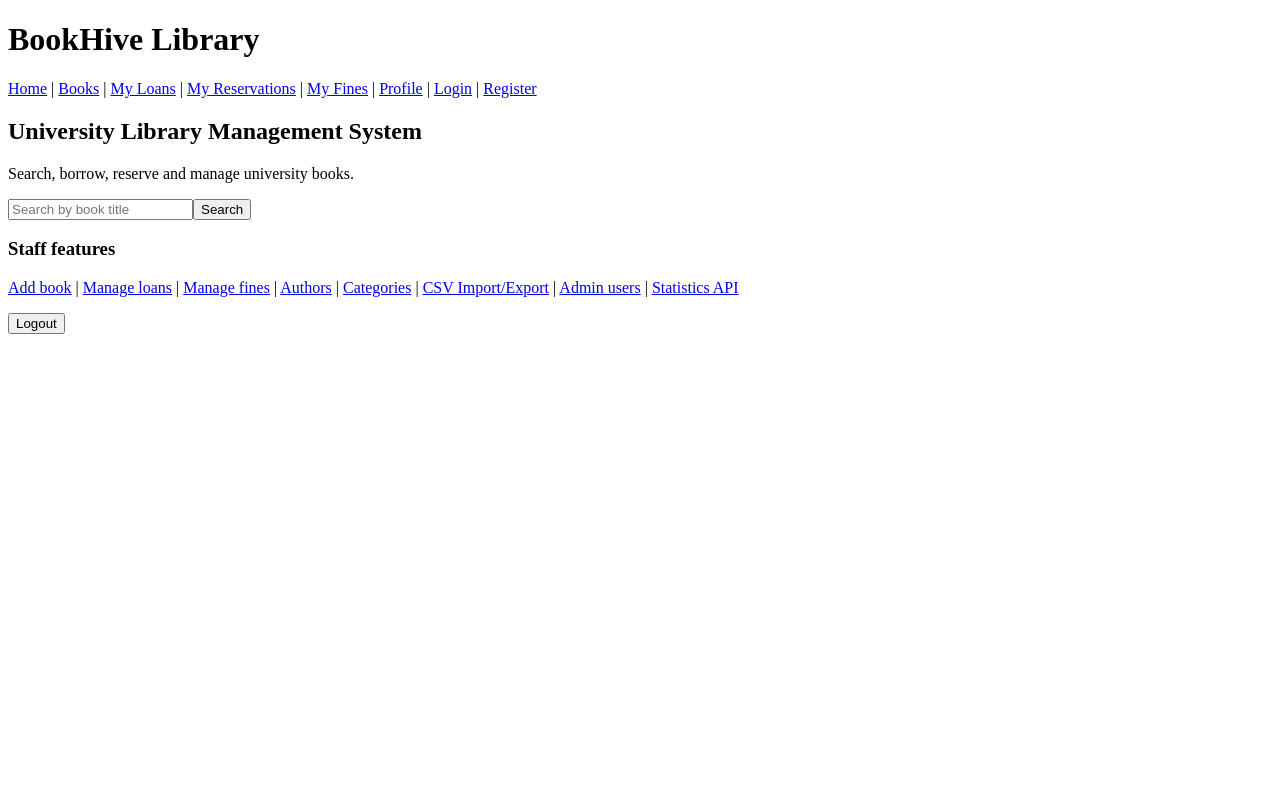
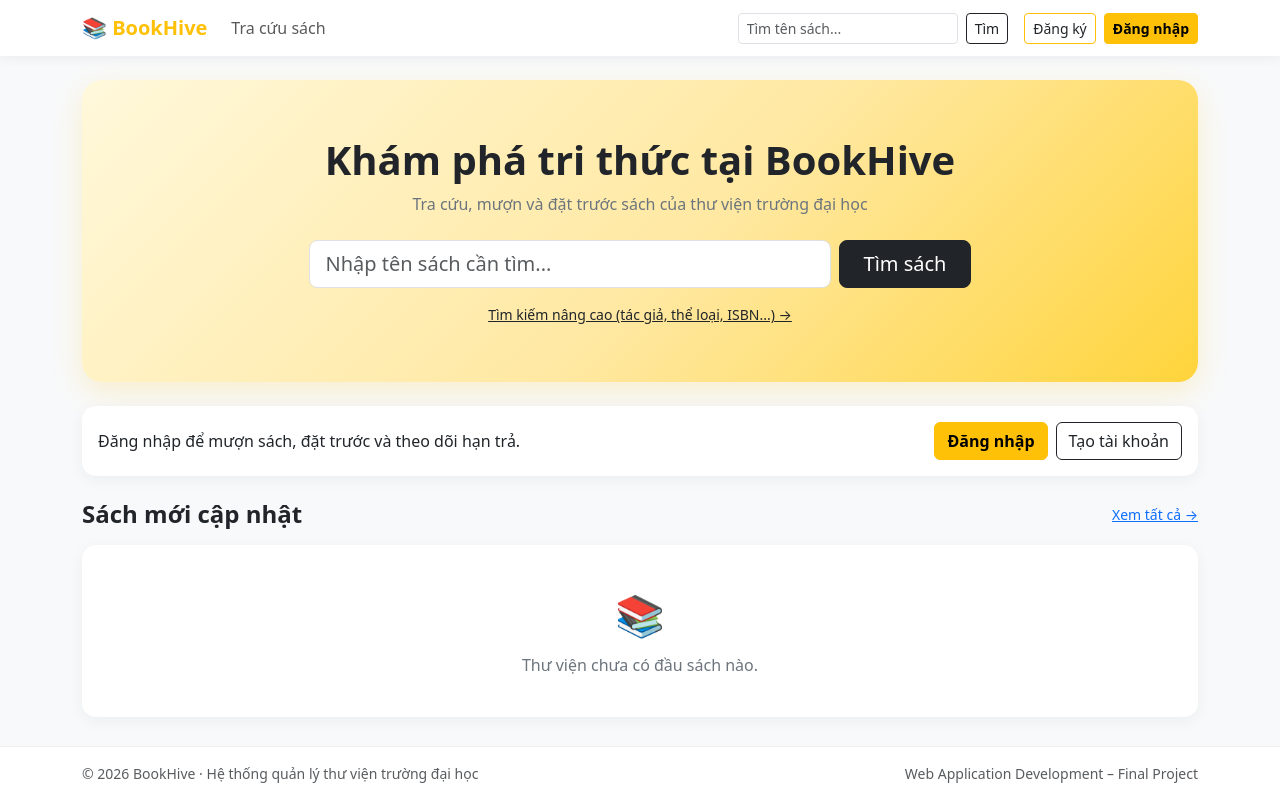
Before and after one commit to Billions-13/BookHive---Library-Management-System, a Spring Boot app: page / in a window 1280 px wide. Run offline with Spring Boot 4, Linux system fonts and the light colour scheme; data that the repository does not hold is empty; some of the project's set-up classes (security, data sources, template engines, error pages and the like) are left out, and stand-ins take their place; some libraries are stand-ins or nearby versions.

Commit message:
Trang chủ: giao diện của Bạn 2 với dữ liệu thật từ database
Hero tìm kiếm, lối tắt theo vai trò, 8 đầu sách mới nhất kèm số cuốn còn lại
hoặc nhãn Hết sách. Bỏ dữ liệu cứng và ảnh via.placeholder.com.

Co-Authored-By: Claude Opus 5.5 <noreply@anthropic.com>

```diff
--- a/src/main/java/com/bookhive/controller/HomeController.java
+++ b/src/main/java/com/bookhive/controller/HomeController.java
@@ -1,12 +1,22 @@
 package com.bookhive.controller;
 
+import com.bookhive.service.BookService;
+import lombok.RequiredArgsConstructor;
 import org.springframework.stereotype.Controller;
+import org.springframework.ui.Model;
 import org.springframework.web.bind.annotation.GetMapping;
 
 @Controller
+@RequiredArgsConstructor
 public class HomeController {
+    private final BookService books;
+
     @GetMapping("/")
-    public String index() {
+    public String index(Model model) {
+        // Newest titles for the "Sách mới cập nhật" section of the home page.
+        model.addAttribute("latestBooks", books
+            .search("", "", "", "", "", "", null, 0, 10, "id", "desc")
+            .getContent().stream().limit(8).toList());
         return "index";
     }
 }
--- a/src/main/resources/templates/index.html
+++ b/src/main/resources/templates/index.html
@@ -1,20 +1,104 @@
 <!DOCTYPE html>
-<html lang="en" xmlns:th="http://www.thymeleaf.org"><head><meta charset="UTF-8"><title>BookHive</title></head><body>
-<header><h1>BookHive Library</h1><nav>
-<a th:href="@{/}">Home</a> | <a th:href="@{/books}">Books</a> |
-<a th:href="@{/my/loans}">My Loans</a> | <a th:href="@{/my/reservations}">My Reservations</a> |
-<a th:href="@{/my/fines}">My Fines</a> | <a th:href="@{/my/profile}">Profile</a> |
-<a th:href="@{/login}">Login</a> | <a th:href="@{/register}">Register</a>
-</nav></header><main><h2>University Library Management System</h2>
-<p>Search, borrow, reserve and manage university books.</p>
-<form th:action="@{/books}" method="get"><input name="title" placeholder="Search by book title"><button>Search</button></form>
-<h3>Staff features</h3><p><a th:href="@{/librarian/books/new}">Add book</a> |
-<a th:href="@{/librarian/loans}">Manage loans</a> |
-<a th:href="@{/librarian/fines}">Manage fines</a> |
-<a th:href="@{/librarian/authors}">Authors</a> |
-<a th:href="@{/librarian/categories}">Categories</a> |
-<a th:href="@{/librarian/catalog/csv}">CSV Import/Export</a> |
-<a th:href="@{/admin/users}">Admin users</a> |
-<a th:href="@{/api/stats}">Statistics API</a></p>
-<form th:action="@{/logout}" method="post"><button>Logout</button></form>
-</main></body></html>
+<html lang="vi" xmlns:th="http://www.thymeleaf.org"
+      xmlns:sec="http://www.thymeleaf.org/extras/spring-security">
+<head th:replace="~{fragments/layout :: head('Trang chủ')}"></head>
+<body class="d-flex flex-column min-vh-100">
+<a th:replace="~{fragments/layout :: skip-link}"></a>
+<nav th:replace="~{fragments/layout :: navbar}"></nav>
+
+<main id="main" class="container py-4 flex-grow-1">
+    <div th:replace="~{fragments/layout :: alerts}"></div>
+
+    <!-- Hero + quick search -->
+    <section class="bh-hero mb-4 text-center">
+        <h1 class="fw-bold text-dark mb-2">Khám phá tri thức tại BookHive</h1>
+        <p class="text-secondary mb-4">Tra cứu, mượn và đặt trước sách của thư viện trường đại học</p>
+        <form class="row g-2 justify-content-center" th:action="@{/books}" method="get" role="search">
+            <div class="col-12 col-md-7 col-lg-6">
+                <label class="visually-hidden" for="heroSearch">Tên sách</label>
+                <input id="heroSearch" class="form-control form-control-lg" type="search" name="title"
+                       placeholder="Nhập tên sách cần tìm...">
+            </div>
+            <div class="col-12 col-md-auto d-grid">
+                <button class="btn btn-dark btn-lg px-4" type="submit">Tìm sách</button>
+            </div>
+        </form>
+        <a class="d-inline-block mt-3 small text-dark" th:href="@{/books}">Tìm kiếm nâng cao (tác giả, thể loại, ISBN...) →</a>
+    </section>
+
+    <!-- Shortcuts for each role -->
+    <section class="mb-4" aria-label="Lối tắt">
+        <div class="row g-3" sec:authorize="isAnonymous()">
+            <div class="col-12">
+                <div class="bh-card p-3 d-flex flex-column flex-sm-row align-items-sm-center justify-content-between gap-2">
+                    <span>Đăng nhập để mượn sách, đặt trước và theo dõi hạn trả.</span>
+                    <span class="d-flex gap-2">
+                        <a class="btn btn-warning fw-semibold" th:href="@{/login}">Đăng nhập</a>
+                        <a class="btn btn-outline-dark" th:href="@{/register}">Tạo tài khoản</a>
+                    </span>
+                </div>
+            </div>
+        </div>
+
+        <div class="row g-3" sec:authorize="hasAnyRole('STUDENT','LECTURER')">
+            <div class="col-12 col-sm-4"><a class="bh-card d-block p-3 text-decoration-none text-dark h-100" th:href="@{/my/loans}">
+                <div class="fs-3">📖</div><strong>Sách đang mượn</strong><div class="small text-muted">Xem hạn trả và lịch sử</div></a></div>
+            <div class="col-12 col-sm-4"><a class="bh-card d-block p-3 text-decoration-none text-dark h-100" th:href="@{/my/reservations}">
+                <div class="fs-3">⏳</div><strong>Sách đặt trước</strong><div class="small text-muted">Theo dõi hàng đợi</div></a></div>
+            <div class="col-12 col-sm-4"><a class="bh-card d-block p-3 text-decoration-none text-dark h-100" th:href="@{/my/fines}">
+                <div class="fs-3">💰</div><strong>Tiền phạt</strong><div class="small text-muted">Khoản phạt trả trễ</div></a></div>
+        </div>
+
+        <div class="row g-3" sec:authorize="hasAnyRole('LIBRARIAN','ADMIN')">
+            <div class="col-6 col-md-3"><a class="bh-card d-block p-3 text-decoration-none text-dark h-100" th:href="@{/librarian/dashboard}">
+                <div class="fs-3">📊</div><strong>Thống kê</strong></a></div>
+            <div class="col-6 col-md-3"><a class="bh-card d-block p-3 text-decoration-none text-dark h-100" th:href="@{/librarian/books/new}">
+                <div class="fs-3">➕</div><strong>Thêm đầu sách</strong></a></div>
+            <div class="col-6 col-md-3"><a class="bh-card d-block p-3 text-decoration-none text-dark h-100" th:href="@{/librarian/loans}">
+                <div class="fs-3">🔁</div><strong>Phiếu mượn / trả</strong></a></div>
+            <div class="col-6 col-md-3"><a class="bh-card d-block p-3 text-decoration-none text-dark h-100" th:href="@{/librarian/catalog/csv}">
+                <div class="fs-3">📄</div><strong>Nhập / xuất CSV</strong></a></div>
+        </div>
+    </section>
+
+    <!-- Newest books -->
+    <section aria-labelledby="latestHeading">
+        <div class="d-flex justify-content-between align-items-center mb-3">
+            <h2 id="latestHeading" class="h4 fw-bold mb-0">Sách mới cập nhật</h2>
+            <a class="small" th:href="@{/books}">Xem tất cả →</a>
+        </div>
+
+        <div th:if="${#lists.isEmpty(latestBooks)}" class="bh-card bh-empty">
+            <span class="bh-empty-icon">📚</span>
+            Thư viện chưa có đầu sách nào.
+        </div>
+
+        <div class="row g-4">
+            <div class="col-6 col-md-4 col-lg-3" th:each="book : ${latestBooks}">
+                <div class="card h-100 bh-book-card">
+                    <div class="bh-book-cover" aria-hidden="true">📖</div>
+                    <div class="card-body">
+                        <h3 class="h6 card-title fw-bold mb-1" th:text="${book.title}">Tên sách</h3>
+                        <p class="card-text text-muted small mb-1"
+                           th:text="${#strings.isEmpty(book.authorNames)} ? 'Chưa rõ tác giả' : ${book.authorNames}">Tác giả</p>
+                        <p class="card-text text-muted small mb-0">
+                            <span th:text="${book.publisher}">NXB</span><span th:if="${book.publicationYear > 0}"
+                                th:text="${' · ' + book.publicationYear}"> · 2024</span>
+                        </p>
+                    </div>
+                    <div class="card-footer bg-white border-0 d-flex justify-content-between align-items-center gap-2">
+                        <span th:if="${book.availableCopies > 0}" class="badge bg-success"
+                              th:text="|Còn ${book.availableCopies} cuốn|">Còn 5 cuốn</span>
+                        <span th:if="${book.availableCopies == 0}" class="badge bg-danger">Hết sách</span>
+                        <a class="btn btn-sm btn-outline-dark" th:href="@{/books/{id}(id=${book.id})}">Chi tiết</a>
+                    </div>
+                </div>
+            </div>
+        </div>
+    </section>
+</main>
+
+<footer th:replace="~{fragments/layout :: footer}"></footer>
+<th:block th:replace="~{fragments/layout :: scripts}"></th:block>
+</body>
+</html>
```
